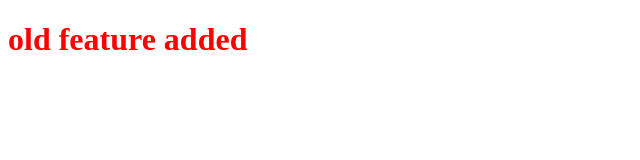
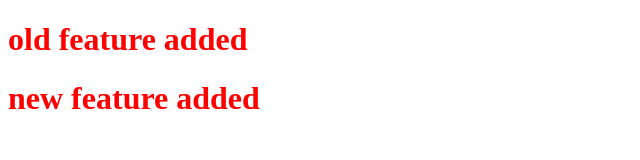
Before and after one commit to jwjjhehsu/LocalRepo, a plain HTML site: page index.html in a window 1280 px wide. Shown: the whole page, without its empty margins (0-640 px from the left). Drawn offline with Linux system fonts and the light colour scheme.

Commit message:
new message added

```diff
--- a/index.html
+++ b/index.html
@@ -8,5 +8,7 @@
 </head>
 <body>
     <h1>old feature added</h1>
+    <h1>new feature added</h1>
+
 </body>
 </html>
```
